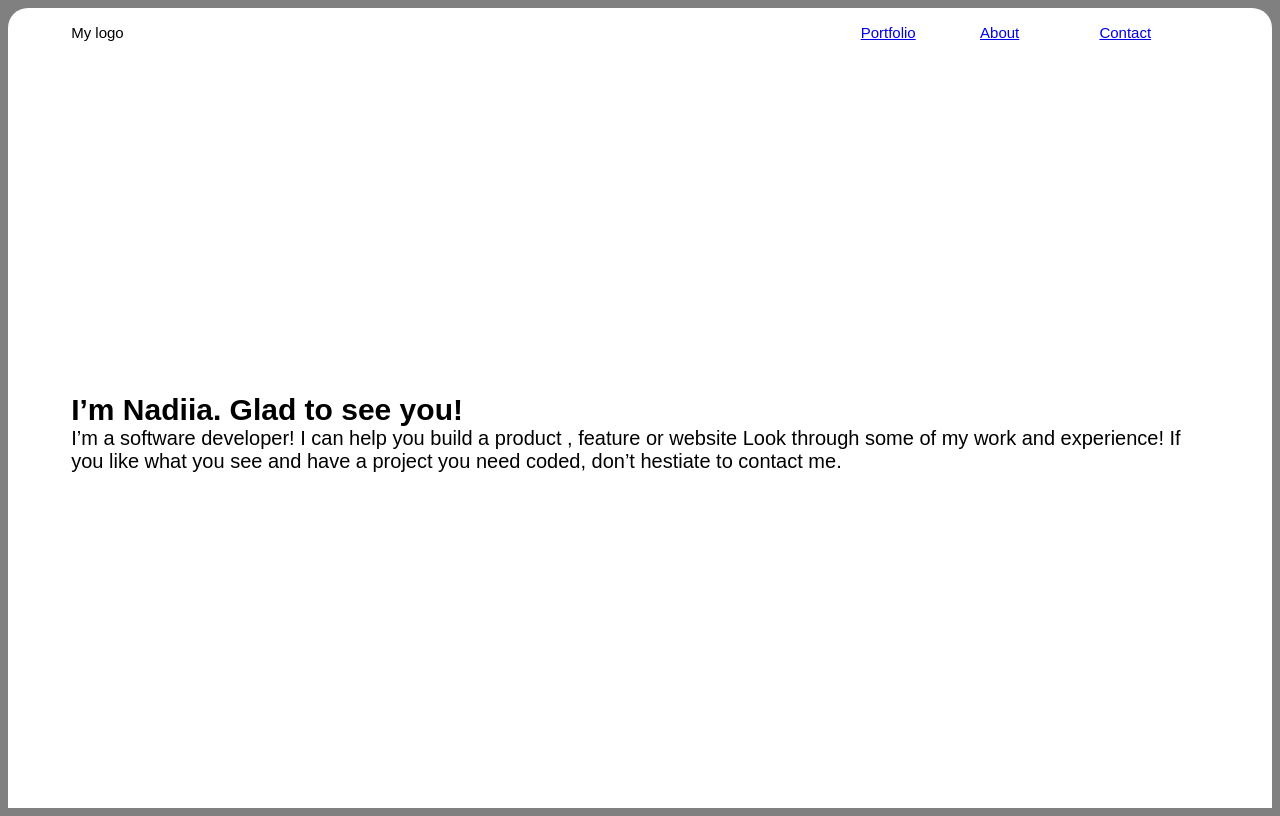
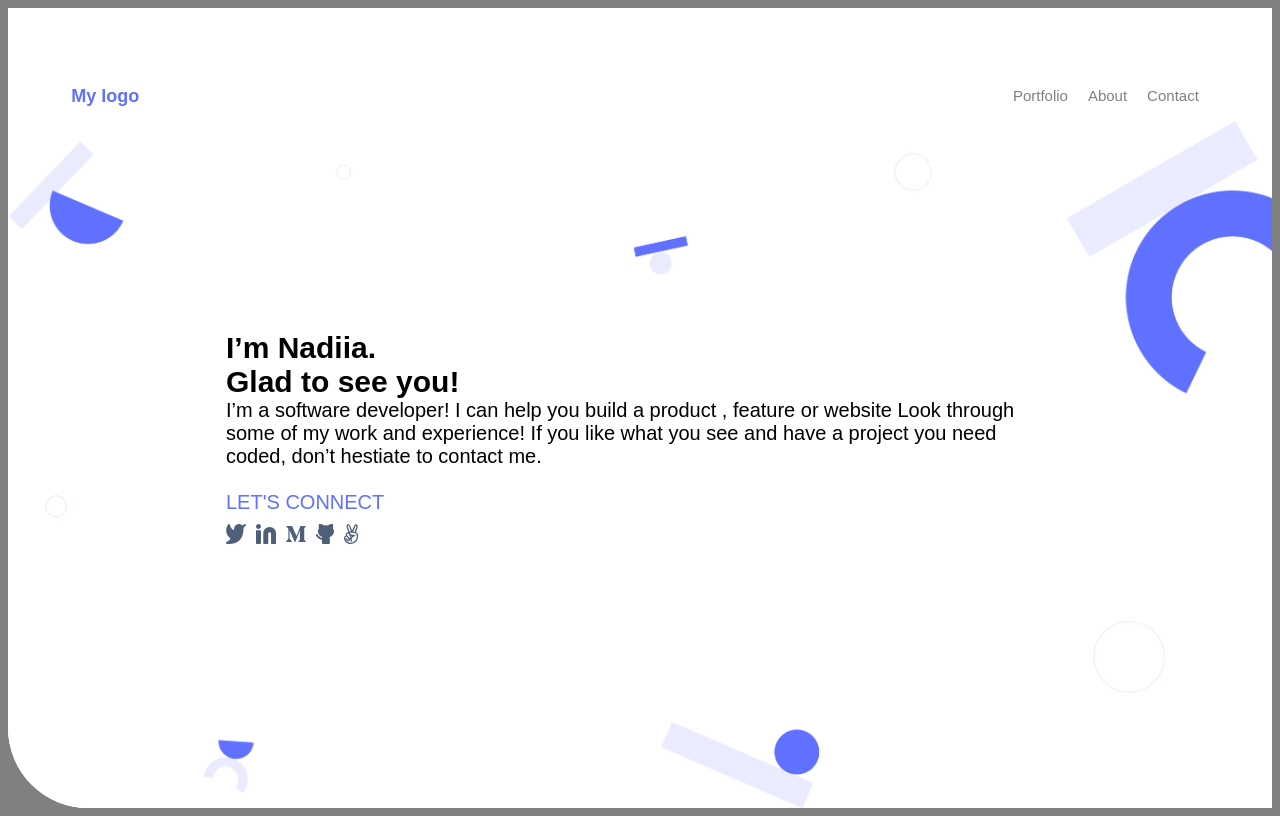
Before and after one commit to petushka1/microverse-m1-w1-d3-portfolio-production, a plain HTML site: page index.html in a window 1280 px wide. Drawn offline with Linux system fonts and the light colour scheme.

Commit message:
Launch Portfolio Project

```diff
--- a/index.html
+++ b/index.html
@@ -8,23 +8,45 @@
   </head>
   <body>
 
-  <header class="container">
+  <header class="container round">
       <nav class="toolbar">
-        <div class="space menu">
+        <div class="logo space blue">
           My logo
         </div>
-        <ul class="menu">
-          <li><a href="#">Portfolio</a></li>
-          <li><a href="#">About</a></li>
-          <li><a href="#">Contact</a></li>
+        <ul class="menu liststyle">
+          <li><a class="onhover pressed" href="#">Portfolio</a></li>
+          <li><a class="onhover pressed" href="#">About</a></li>
+          <li><a class="onhover pressed" href="#">Contact</a></li>
         </ul>
       </nav>
 
-    <section class="headline">
-      <h1 class="space">I’m Nadiia. Glad to see you!</h1>
-      <p class="space">
-        I’m a software developer! I can help you build a product , feature or website Look through some of my work and experience! If you like what you see and have a project you need coded, don’t hestiate to contact me.
-      </p>
+      <nav class="mobmenu space">
+        <div class="logo space blue">
+          My logo
+        </div>
+        <div class="">
+          <a href="#"><img src="Img\Union.svg" alt="hamburger"></a>
+        </div>
+      </nav>
+
+    <section class="headline round">
+      <div class="wide">
+        <h1 class="space">I’m Nadiia.</h1>
+        <h1 class="space">Glad to see you!</h1>
+        <p class="space">
+          I’m a software developer! I can help you build a product , feature or website Look through some of my work and experience! If you like what you see and have a project you need coded, don’t hestiate to contact me.
+        </p>
+        <br>
+        <p class="blue space">LET'S CONNECT</p>
+        <ul class="liststyle space">
+          <li><a class="onhover" href="#"><img src="Img\twitter.svg" alt="twitter"></a></li>
+          <li><a class="onhover" href="#"><img src="Img\Linkedin icon.svg" alt="linkedin"></a></li>
+          <li><a class="onhover" href="#"><img src="Img\medium.svg" alt="medium"></a></li>
+          <li><a class="onhover" href="#"><img src="Img\github.svg" alt="github"></a></li>
+          <li><a class="onhover" href="#"><img src="Img\angellist.svg" alt="angellist"></a></li>
+        </ul>
+      </div>
+
     </section>
 
   </header>
--- a/style.css
+++ b/style.css
@@ -4,6 +4,19 @@ body {
   font-weight: 400;
   font-size: 20px;
   background-color: gray;
+}
+
+.mobmenu {
+  display: none;
+}
+.logo {
+  font-weight: 700;
+  font-size: 18px;
+  line-height: 20px;
+}
+
+.blue {
+  color: #6070ff;
 }
 
 .space {
@@ -14,31 +27,50 @@ body {
   font-weight: 500;
   font-size: 15px;
   line-height: 20px;
+}
+
+.menu a {
   text-decoration: none;
+  color: gray;
+}
+
+.onhover:hover {
+  text-shadow: 0 0 0.15em #6070ff;
+  opacity: 0.5;
+}
+
+.pressed:active {
+  color: #6070ff;
+}
+
+.round {
+  border-bottom-left-radius: 80px;
 }
 
 .container {
   display: flex;
   flex-direction: column;
-  height: 100vh;
+  min-height: 100vh;
   background-color: #ffffff;
-  border-radius: 20px;
 }
 
 /* flex container */
 .toolbar {
   display: flex;
   align-items: center;
+  padding-top: 5%;
 }
 
 .toolbar ul {
+  margin-right: 5%;
   display: flex;
-  flex: 1;
   justify-content: space-between;
   align-items: center;
+
+}
+
+.liststyle {
   list-style: none;
-  margin-right: 5%;
-  padding: 0;
 }
 
 /* flex item */
@@ -51,13 +83,46 @@ body {
   flex: 2;
 }
 
+.wide {
+  max-width: 920px;
+}
+
 .headline {
   display: flex;
   flex-direction: column;
   flex: 1;
   justify-content: center;
+  align-items: center;
   background-color: #ffffff;
-  background-image: url('Img/Headerbg@2x.png');
+  background-image: url('Img/Header bg@2x.png');
   background-repeat: no-repeat;
   background-size: cover;
 }
+
+.headline ul {
+  display: inline-flex;
+  padding: 0;
+
+}
+
+.headline li {
+  align-self: flex-start;
+  margin: 10px 10px 50px 0;
+}
+
+@media only screen and (max-width: 600px) {
+  .toolbar {
+    display: none;
+  }
+  .mobmenu {
+    display: flex;
+    justify-content: space-between;
+    align-items: center;
+    padding: 5% 5% 0 5%;
+    margin: 0;
+  }
+  .logo {
+    padding: 0;
+    margin: 0;
+  }
+}
```
Also changed, not shown: Img/Header bg@2x.png (added), Img/Linkedin icon.svg (added), Img/Union.svg (added), Img/angellist.svg (added), Img/github.svg (added), Img/medium.svg (added), Img/twitter.svg (added), README.md.
